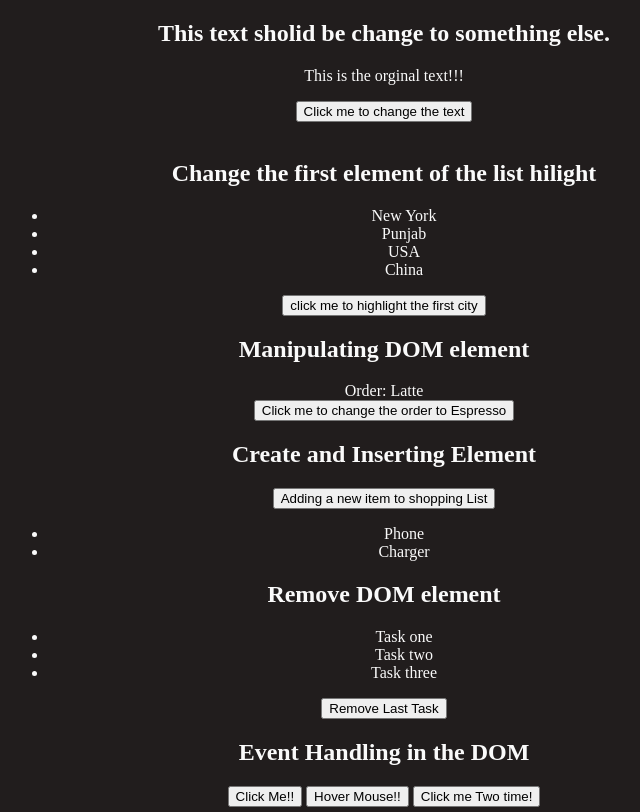
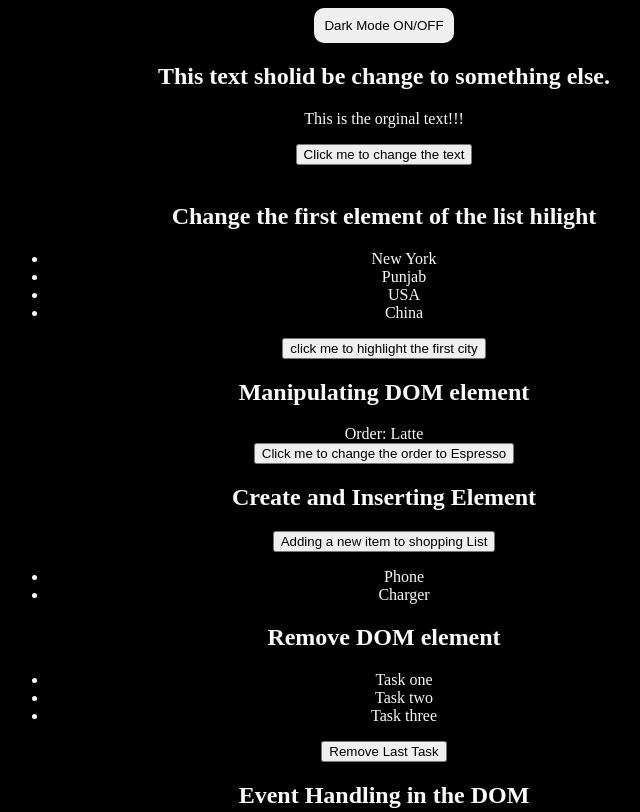
Before and after one commit to sukhdeep143/javaScript, a plain HTML site: page JavaScript execute in HTML/index.html in a window 1280 px wide. Shown: the top 812 px of the page, without its empty margins (256-896 px from the left). Drawn offline with Linux system fonts and the light colour scheme.

Commit message:
Dark mode added using DOM Manipulation

```diff
--- a/JavaScript execute in HTML/index.html
+++ b/JavaScript execute in HTML/index.html
@@ -8,7 +8,7 @@
   <style>
     body {
       text-align: center;
-      background-color: rgb(33, 29, 29);
+      background-color: black;
       color: #fafafa;
       height: 100%;
       padding-bottom: 50px;
@@ -20,8 +20,17 @@
       background: yellow;
       color: black;
     }
+
+    .DarkMode{
+        padding: 10px;
+        border-radius: 10px;
+        border: #fafafa;
+        cursor: pointer;
+    }
+
   </style>
   <body>
+    <button id="DarkMode" class="DarkMode">Dark Mode ON/OFF</button>
     <!-- Section one with task on click change the text of h1 -->
     <section>
       <h1>This text sholid be change to something else.</h1>
--- a/JavaScript execute in HTML/script.js
+++ b/JavaScript execute in HTML/script.js
@@ -1,5 +1,16 @@
 // alert("connceted")
 // console.log("JavaScript is connected to the HTML");
+
+document.getElementById("DarkMode").addEventListener("click", function(){
+   let bodyMain = document.getElementsByTagName("body")[0];
+   bodyMain.style.backgroundColor = bodyMain.style.backgroundColor === "black" ? "white" : "black";
+   bodyMain.style.color = bodyMain.style.color === "white" ? "black" : "white";
+
+})
+
+
+
+
 //  Example one
 document.getElementById("OnClick").addEventListener("click", function(){
     let paragraph = document.getElementById("textToChange");
```
